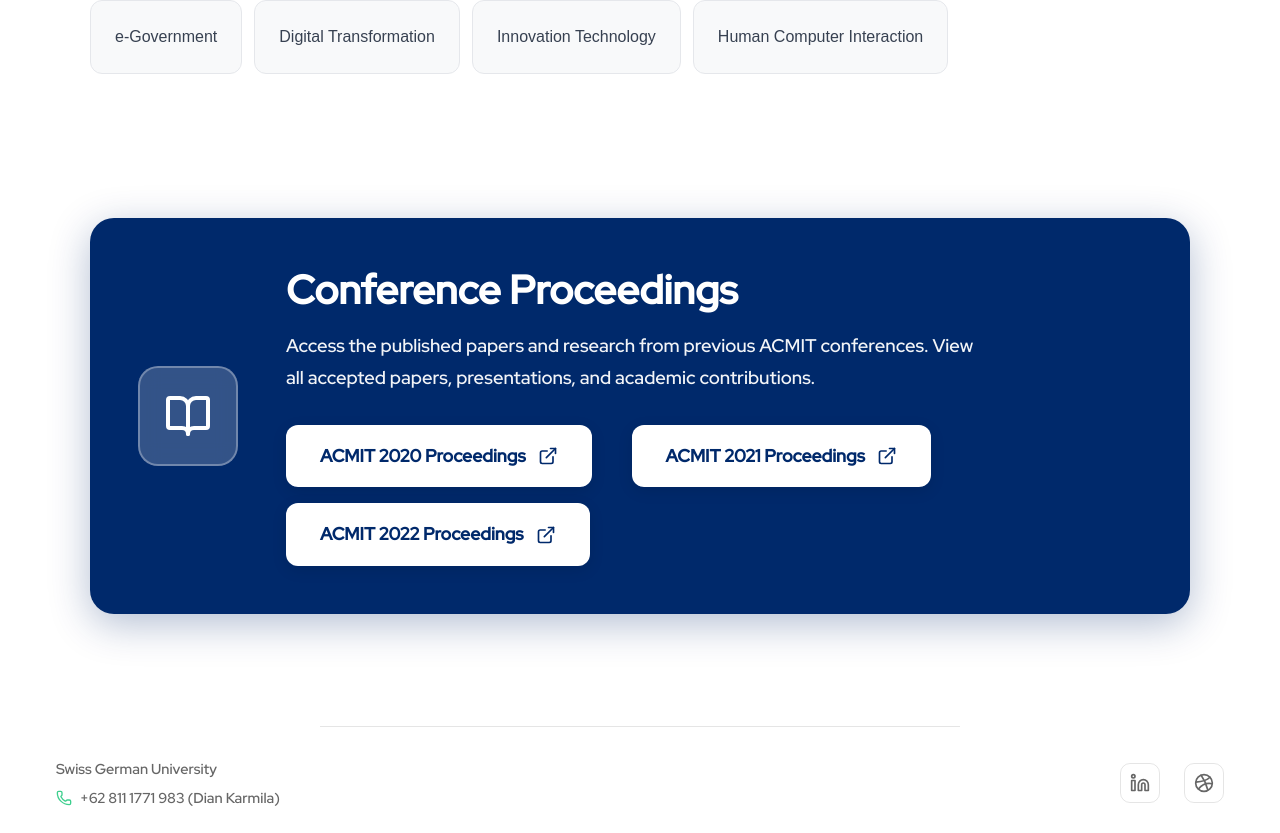
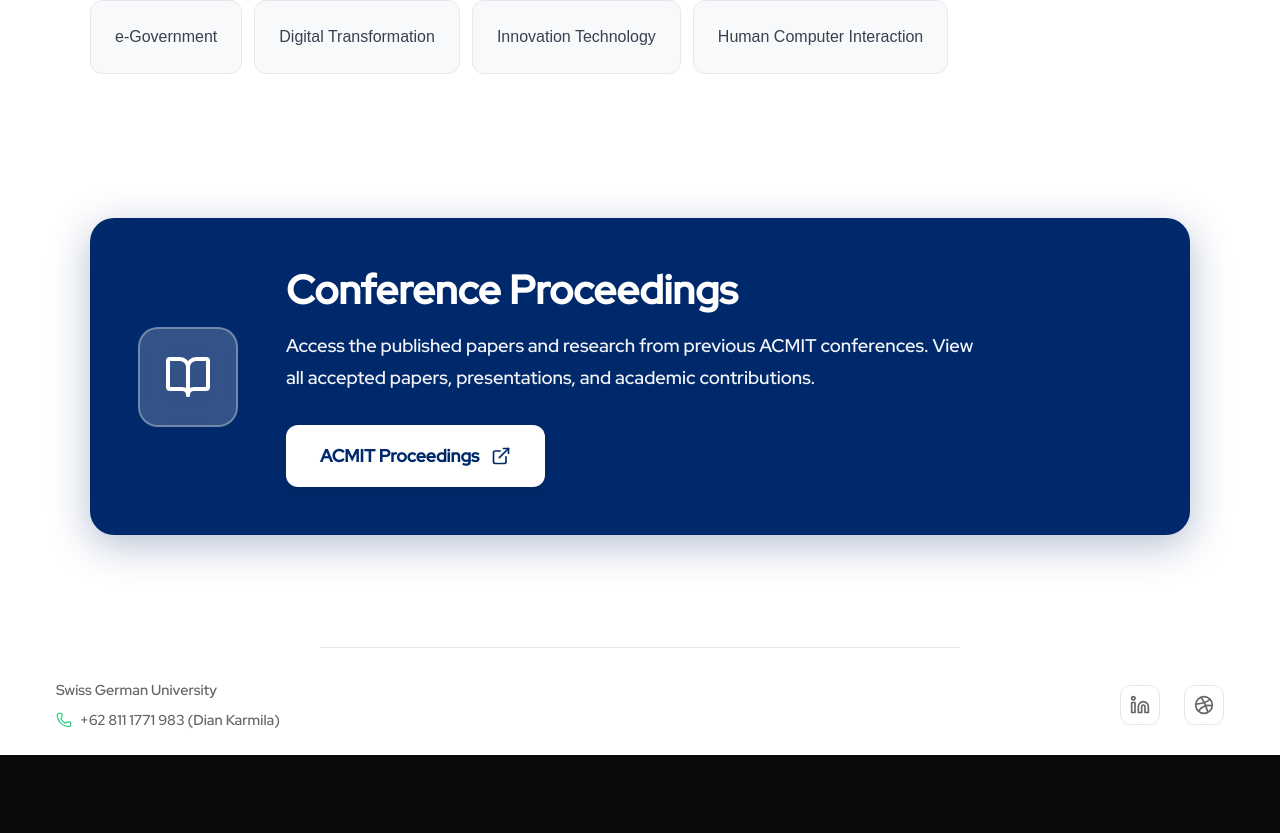
Before and after one commit to jojocamilo/nextjs, a Next.js app: page / in a window 1280 px wide. Shown: the part 9421-10254 px from the top of the page. After the commit the page ends 10176 px from the top, so only its background shows below. Built offline with nearby package versions, Linux system fonts and the light colour scheme.

Commit message:
proceeding

```diff
--- a/src/app/components/ProceedingSection/ProceedingSection.jsx
+++ b/src/app/components/ProceedingSection/ProceedingSection.jsx
@@ -21,30 +21,12 @@ const ProceedingSection = () => {
             </p>
             <div className="proceeding-buttons">
               <a
-                href="https://docs.google.com/document/d/1AAF8_OI8VOL852nGiGqeZvMiJplGCa88/edit?usp=sharing&ouid=108070640064500548693&rtpof=true&sd=true"
+                href="https://proceedings.sgu.ac.id/acmit/index.php?journal=acmit"
                 className="proceeding-button"
                 target="_blank"
                 rel="noopener noreferrer"
               >
-                <span>ACMIT 2020 Proceedings</span>
-                <ExternalLink size={20} />
-              </a>
-              <a
-                href="https://docs.google.com/document/d/1otDwJc3a2C-E4gYDXbJ-hcUn4oOr8pDn/edit?usp=sharing&ouid=108070640064500548693&rtpof=true&sd=true"
-                className="proceeding-button"
-                target="_blank"
-                rel="noopener noreferrer"
-              >
-                <span>ACMIT 2021 Proceedings</span>
-                <ExternalLink size={20} />
-              </a>
-              <a
-                href="https://docs.google.com/document/d/11fWk74oNYSiZoFKUUjeh7KA633QTzJTv/edit?usp=sharing&ouid=108070640064500548693&rtpof=true&sd=true"
-                className="proceeding-button"
-                target="_blank"
-                rel="noopener noreferrer"
-              >
-                <span>ACMIT 2022 Proceedings</span>
+                <span>ACMIT Proceedings</span>
                 <ExternalLink size={20} />
               </a>
             </div>
```
